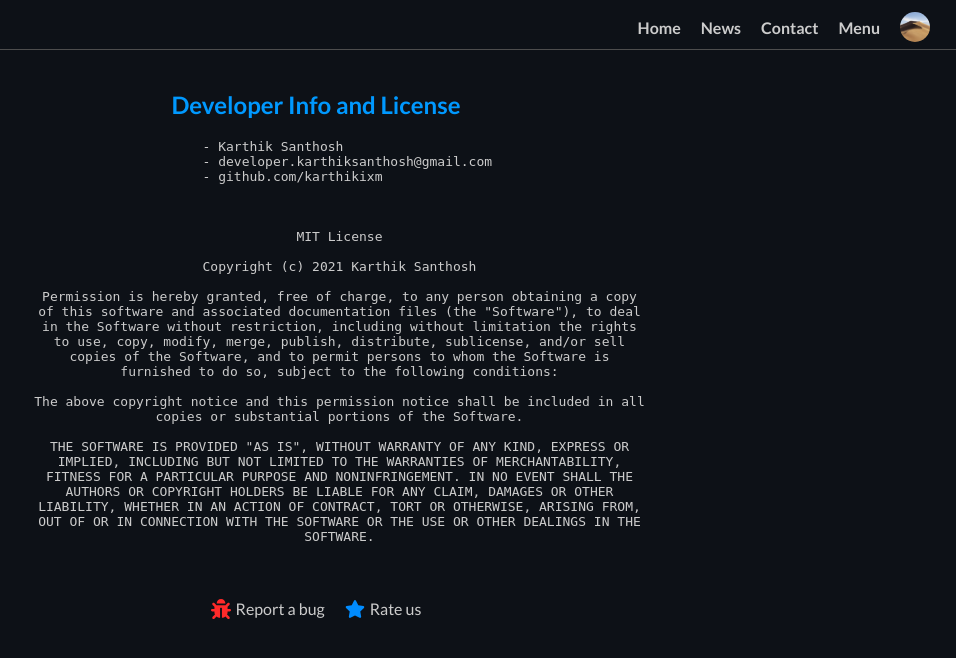
After one commit to karthikio/blog-app, a Django app: page /accounts/contact/ in a window 1280 px wide. The commit adds this page. Shown: the top 658 px of the page, without its empty margins (324-1280 px from the left). Run offline with Django 3.2, Linux system fonts and the light colour scheme; a user stored in the database is signed in; data comes from the database, SQL or seed files in the repository; both versions use the stored data as it was after the commit.

Commit message:
Created navbar, contact page, post delete view

```diff
--- /dev/null
+++ b/account/templates/account/contact.html
@@ -0,0 +1,50 @@
+{% extends 'base.html' %}
+
+
+{% block contact %}
+  <div class="flex flex-col all-center">
+    <h2 class="link-b mt40">Developer Info and License</h2>
+    <div class="info">
+      <pre class="text mt20 mb10 mr5 ml5">
+        - Karthik Santhosh
+        - developer.karthiksanthosh@gmail.com
+        - github.com/karthikixm
+      </pre>
+    </div>
+  </div>
+  <div class="flex flex-col all-center text-center mt20">
+    <pre class="text ml20 mr20">
+      MIT License
+
+      Copyright (c) 2021 Karthik Santhosh
+
+      Permission is hereby granted, free of charge, to any person obtaining a copy
+      of this software and associated documentation files (the "Software"), to deal
+      in the Software without restriction, including without limitation the rights
+      to use, copy, modify, merge, publish, distribute, sublicense, and/or sell
+      copies of the Software, and to permit persons to whom the Software is
+      furnished to do so, subject to the following conditions:
+
+      The above copyright notice and this permission notice shall be included in all
+      copies or substantial portions of the Software.
+
+      THE SOFTWARE IS PROVIDED "AS IS", WITHOUT WARRANTY OF ANY KIND, EXPRESS OR
+      IMPLIED, INCLUDING BUT NOT LIMITED TO THE WARRANTIES OF MERCHANTABILITY,
+      FITNESS FOR A PARTICULAR PURPOSE AND NONINFRINGEMENT. IN NO EVENT SHALL THE
+      AUTHORS OR COPYRIGHT HOLDERS BE LIABLE FOR ANY CLAIM, DAMAGES OR OTHER
+      LIABILITY, WHETHER IN AN ACTION OF CONTRACT, TORT OR OTHERWISE, ARISING FROM,
+      OUT OF OR IN CONNECTION WITH THE SOFTWARE OR THE USE OR OTHER DEALINGS IN THE
+      SOFTWARE.
+    </pre>
+    <div class="flex mt40 mb10 mr5 ml5">
+      <div class="bug flex mr10 ml10">
+        <svg class='bug-svg' aria-hidden="true" focusable="false" data-prefix="fas" data-icon="bug" class="svg-inline--fa fa-bug fa-w-16" role="img" xmlns="http://www.w3.org/2000/svg" viewBox="0 0 512 512"><path fill="currentColor" d="M511.988 288.9c-.478 17.43-15.217 31.1-32.653 31.1H424v16c0 21.864-4.882 42.584-13.6 61.145l60.228 60.228c12.496 12.497 12.496 32.758 0 45.255-12.498 12.497-32.759 12.496-45.256 0l-54.736-54.736C345.886 467.965 314.351 480 280 480V236c0-6.627-5.373-12-12-12h-24c-6.627 0-12 5.373-12 12v244c-34.351 0-65.886-12.035-90.636-32.108l-54.736 54.736c-12.498 12.497-32.759 12.496-45.256 0-12.496-12.497-12.496-32.758 0-45.255l60.228-60.228C92.882 378.584 88 357.864 88 336v-16H32.666C15.23 320 .491 306.33.013 288.9-.484 270.816 14.028 256 32 256h56v-58.745l-46.628-46.628c-12.496-12.497-12.496-32.758 0-45.255 12.498-12.497 32.758-12.497 45.256 0L141.255 160h229.489l54.627-54.627c12.498-12.497 32.758-12.497 45.256 0 12.496 12.497 12.496 32.758 0 45.255L424 197.255V256h56c17.972 0 32.484 14.816 31.988 32.9zM257 0c-61.856 0-112 50.144-112 112h224C369 50.144 318.856 0 257 0z"></path></svg>
+        <p class="text ml5"><a class="text" href="mailto:developer.karthiksanthosh@gmail.com">Report a bug</a></p>
+      </div>
+      <div class="rate flex mr10 ml10">
+        <svg class='rate-svg' aria-hidden="true" focusable="false" data-prefix="fas" data-icon="star" class="svg-inline--fa fa-star fa-w-18" role="img" xmlns="http://www.w3.org/2000/svg" viewBox="0 0 576 512"><path fill="currentColor" d="M259.3 17.8L194 150.2 47.9 171.5c-26.2 3.8-36.7 36.1-17.7 54.6l105.7 103-25 145.5c-4.5 26.3 23.2 46 46.4 33.7L288 439.6l130.7 68.7c23.2 12.2 50.9-7.4 46.4-33.7l-25-145.5 105.7-103c19-18.5 8.5-50.8-17.7-54.6L382 150.2 316.7 17.8c-11.7-23.6-45.6-23.9-57.4 0z"></path></svg>
+        <p class="text ml5"><a href="mailto:developer.karthiksanthosh@gmail.com" class="text">Rate us</a></p>
+      </div>
+    </div>
+  </div>
+{% endblock %}
--- a/account/templates/account/login.html
+++ b/account/templates/account/login.html
@@ -35,8 +35,9 @@
     <h1 class="text mt10">
       Blog App
     </h1>
+    <h2 class="light mt5 mb10">< Login to continue /></h2>
     <form novalidate method="POST">
-      <div class="mt20 ml20 mr20 mb20 flex flex-col all-center text-center">
+      <div class="mt10 ml20 mr20 mb20 flex flex-col all-center text-center">
         {% csrf_token %}
         {{ form.username }}
         {{ form.password }}
--- a/account/urls.py
+++ b/account/urls.py
@@ -1,8 +1,9 @@
 from django.urls import path
-from .views import loginView, logoutView, registerView
+from .views import loginView, logoutView, registerView, contactView
 
 urlpatterns = [
   path('register/', registerView, name='register-view'),
   path('login/', loginView, name='login-view'),
   path('logout/', logoutView, name='logout-view'),
+  path('contact/', contactView, name='contact-view'),
 ]
--- a/account/views.py
+++ b/account/views.py
@@ -65,3 +65,7 @@ def logoutView(request):
   logout(request)
   messages.success(request, f'You are now logged out {username}!')
   return redirect('login-view')
+
+
+def contactView(request):
+  return render(request, 'account/contact.html', {})
--- a/static/style/style.css
+++ b/static/style/style.css
@@ -344,7 +344,7 @@ a{
 
 .drop-down-content{
   position: absolute;
-  z-index: 1;
+  z-index: 20;
   width: 120px;
   max-height: 160px;
   border: 1px solid #4d4d4d;
@@ -488,6 +488,23 @@ a{
   margin: 5px;
 }
 
+.red-btn{
+  border: 1px solid #ff2a2a;
+  background-color: #2b1313a9;
+  color: #ff1b1b;
+  padding: 5px;
+  border-radius: 4px;
+  width: 300px;
+  cursor: pointer;
+  margin: 5px;
+}
+
+.red-btn:hover{
+  border: 1px solid #ff4141;
+  background-color: #421b1ba9;
+  color: #ff3939;
+}
+
 .login-btn:hover{
   color: #008cff;
   border: 1px solid #008cff;
@@ -537,5 +554,16 @@ a{
   color: #c2c2c2e0;
   height: 350px;
   width: 350px;
+}
 
+.bug-svg{
+  color: #ff2a2a;
+  height: 20px;
+  width: 20px;
 }
+
+.rate-svg{
+  height: 20px;
+  width: 20px;
+  color: #008cff;
+}
--- a/templates/base.html
+++ b/templates/base.html
@@ -31,6 +31,8 @@
   {% endblock %}
 
   <div id="blocks" class="hidden">
+    {% block contact %}
+    {% endblock %}
 
     {% block post %}
     {% endblock %}
--- a/templates/navbar.html
+++ b/templates/navbar.html
@@ -6,12 +6,12 @@
     <ul class="flex all-center mr10 ml10 ">
       <li class="mt5 mb5 mr10 ml10"><a class=" bold link-c" href="{% url 'posts-list-view' %}">Home</a></li>
       <li class="mt5 mb5 mr10 ml10"><a class=" bold link-c" href="#">News</a></li>
-      <li class="mt5 mb5 mr10 ml10"><a class=" bold link-c" href="#">Contact</a></li>
+      <li class="mt5 mb5 mr10 ml10"><a class=" bold link-c" href="{% url 'contact-view' %}">Contact</a></li>
       {% if request.user.is_authenticated %}
       <div class="drop-down">
         <p class="bold link-c mt5 mb5 mr10 ml10">Menu</p>
         <div class="drop-down-content">
-          <li><a class=" text" href="{% url 'posts-create-view' %}">Create</a></li>
+          <li><a class=" text" href="{% url 'posts-create-view' %}">New post</a></li>
           <li><a class=" text" href="{% url 'profile-detail-view' request.user.username %}">Profile</a></li>
           <li><a class=" text" href="{% url 'logout-view' %}">Logout</a></li>
         </div>
```
Also changed, not shown: post/templates/post/post_confirm_delete.html (+6 -1 lines), db.sqlite3.
